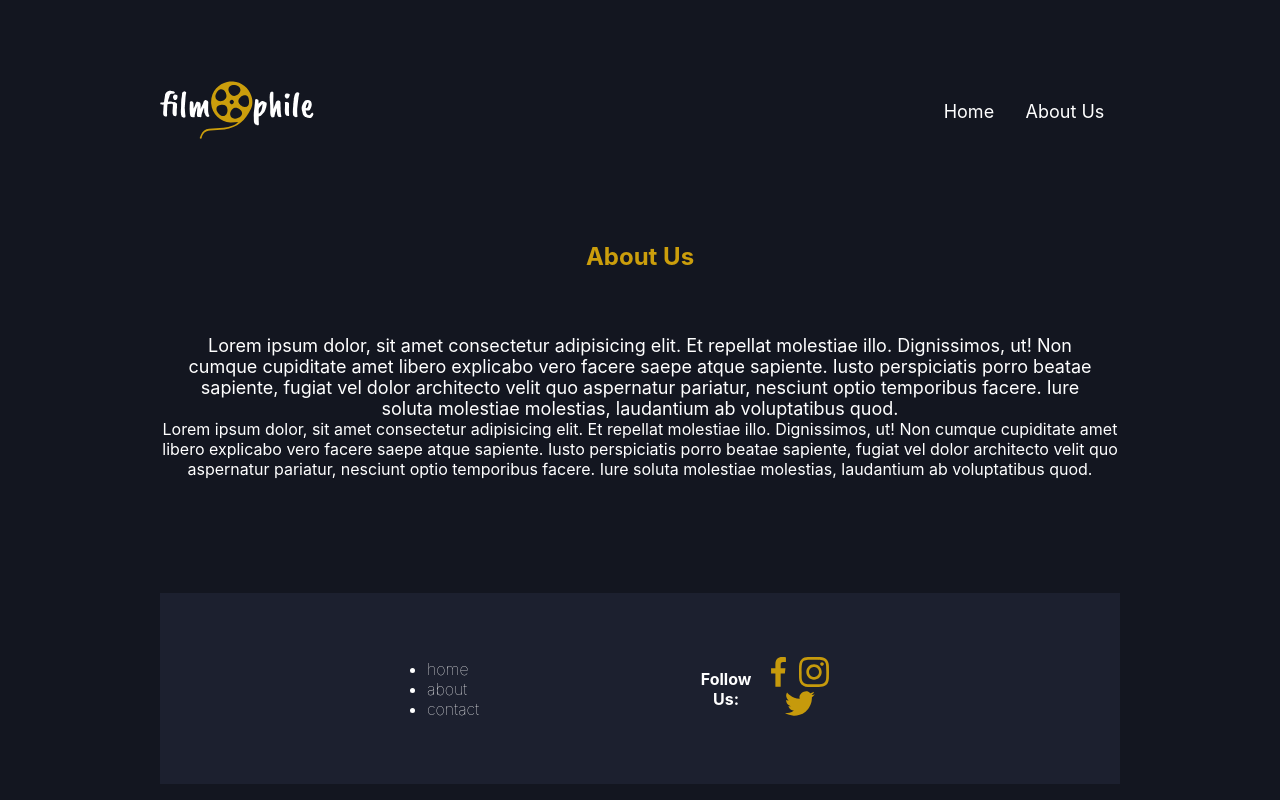
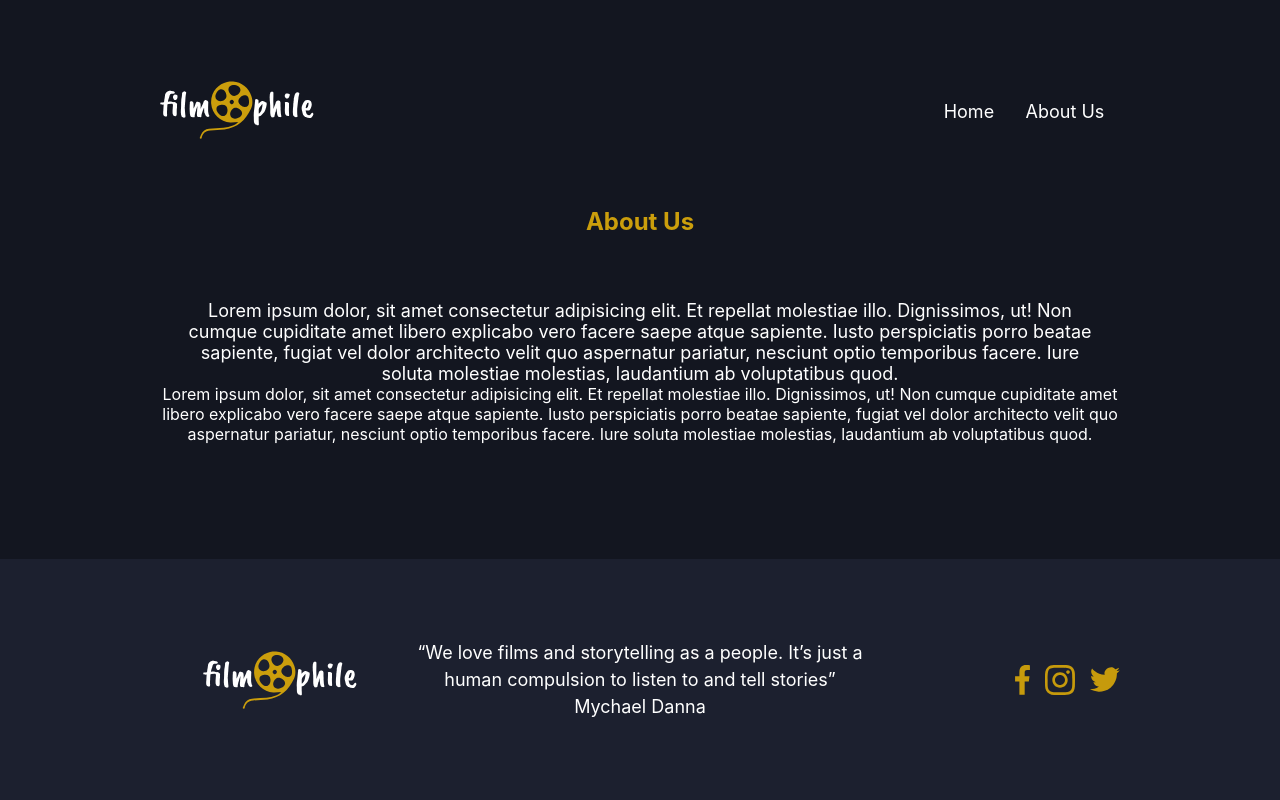
Before and after one commit to mihrilp/filmophile, a Next.js app: page /about in a window 1280 px wide. Built offline with nearby package versions, Linux system fonts and the light colour scheme.

Commit message:
fix: style of footer

```diff
--- a/components/footer.jsx
+++ b/components/footer.jsx
@@ -1,29 +1,21 @@
 import Link from "next/link";
-import { Facebook, Instagram, Twitter } from "../public/assets";
+import { Logo, Facebook, Instagram, Twitter } from "../public/assets";
 
 function Footer(props) {
   return (
     <div className="footer">
-      <nav className="footer__nav">
-        <ul>
-          <li>
-            <Link href="/home">home</Link>
-          </li>
-          <li>
-            <Link href="/about">about</Link>
-          </li>
-          <li>
-            <a href="mailto:filmophile27@gmail.com">contact</a>
-          </li>
-        </ul>
-      </nav>
+      <Logo className="footer__logo" />
+      <div className="footer__quote">
+        <q>
+          We love films and storytelling as a people. It’s just a human
+          compulsion to listen to and tell stories
+        </q>
+        <p>Mychael Danna</p>
+      </div>
       <div className="footer__social">
-        <h4>Follow Us: </h4>
-        <div>
-          <Facebook className="footer__social__icon" />
-          <Instagram className="footer__social__icon" />
-          <Twitter className="footer__social__icon" />
-        </div>
+        <Facebook className="footer__social__icon" />
+        <Instagram className="footer__social__icon" />
+        <Twitter className="footer__social__icon" />
       </div>
     </div>
   );
--- a/components/layout.jsx
+++ b/components/layout.jsx
@@ -5,8 +5,10 @@ import Footer from "./footer";
 function Layout({ children }) {
   return (
     <div className="layout">
-      <Header />
-      {children}
+      <div className="layout__content">
+        <Header />
+        {children}
+      </div>
       <Footer />
     </div>
   );
--- a/styles/components/footer.scss
+++ b/styles/components/footer.scss
@@ -2,24 +2,26 @@
 @use "../variables" as v;
 
 .footer {
-    @include m.flex(row, space-around);
+    @include m.flex(row, space-between);
     background-color: v.$dark-blue;
-    padding: 4rem 10rem;
+    padding: 5rem 10rem;
     margin-top: 5rem;
     width: 100%;
-    &__nav {
-        @include m.flex(column, space-around);
-        font-weight: lighter;
-        font-size: v.$small;
+    font-size: v.$normal;
+    &__logo {
+        flex: 1;
+    }
+    &__quote {
+        flex: 2;
+        text-align: center;
+        line-height: 1.5;
     }
     &__social {
-        @include m.flex(row, space-around);
-        width: 25%;
-        border-radius: 10px;
-        text-align: center;
+        @include m.flex(row, flex-end);
+        flex: 1;
         &__icon {
-            margin-right: 13px;
             cursor: pointer;
+            margin-left: 15px;
         }
     }
 }
--- a/styles/components/layout.scss
+++ b/styles/components/layout.scss
@@ -3,5 +3,7 @@
 .layout {
     @include m.flex(column, space-between);
     min-height: 100vh;
-    padding: 1rem 10rem;
+    &__content {
+        padding: 1rem 10rem;
+    }
 }
```
